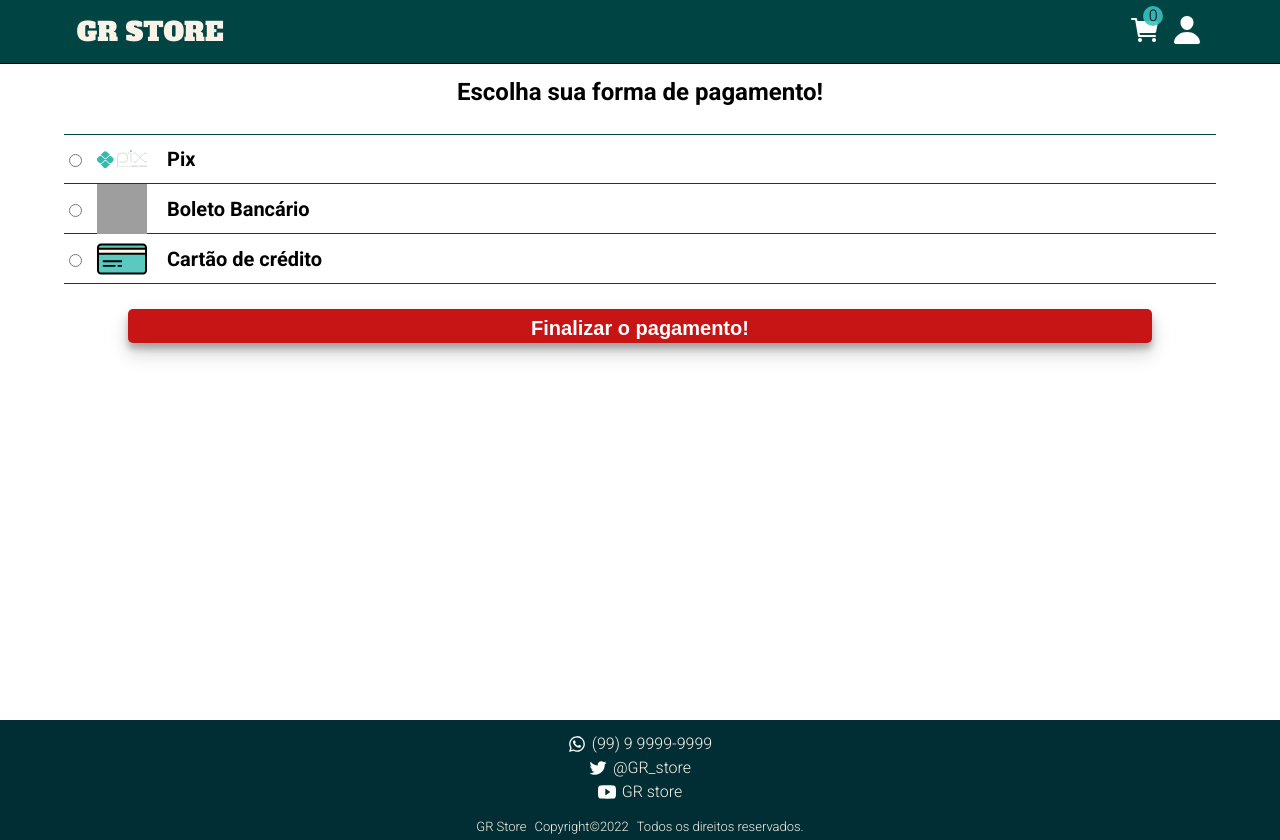
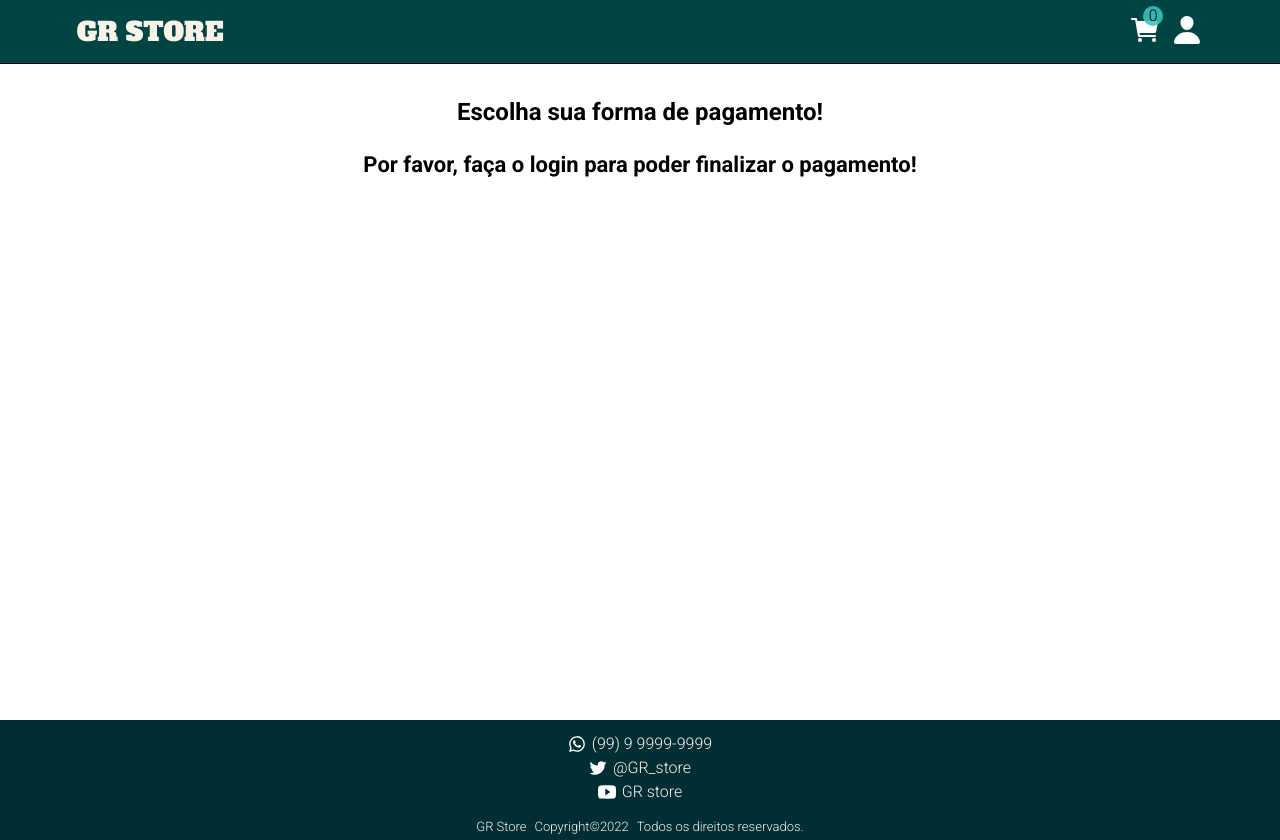
Before and after one commit to GabsRRC/projeto14-front, a React (Vite) app: page /checkout in a window 1280 px wide. Built offline with nearby package versions, Linux system fonts and the light colour scheme; grey boxes are pictures that could not be loaded.

Commit message:
checkout finalizado com post para api e registro no banco de dados

```diff
--- a/src/CheckoutPage/index.jsx
+++ b/src/CheckoutPage/index.jsx
@@ -1,32 +1,64 @@
 import { useContext, useState } from "react";
+import { useNavigate } from "react-router-dom";
 import { Link } from "react-router-dom";
 import styled from "styled-components";
-import CartContext from "../contexts/CartContext.js";
 import pix from "../assets/pix-106.svg";
 import creditCard from "../assets/credit-card.svg";
 import boleto from "../assets/boleto.svg";
+import CartContext from "../contexts/CartContext.js";
 import TokenContext from "../contexts/TokenContext.js";
+import UserContext from "../contexts/UserContext.js";
+import axios from "axios";
+import { useEffect } from "react";
 
 export default function Checkout() {
+  const navigate = useNavigate();
   const { cart, setCart } = useContext(CartContext);
-  const [payment, setPaymant] = useState("");
+  const [payment, setPayment] = useState("");
   const [alertText, setAlertText] = useState("");
-  const {token} = useContext(TokenContext)
+  const { token } = useContext(TokenContext);
+  const { userInfo } = useContext(UserContext);
+  const [userLogged, setUserLogged] = useState(false);
 
-  function choosePaymentMethod(e) {}
-  function payFinish() {
-    if (payment !== "") {
-      console.log("Pagou");
-      console.log(payment);
-      console.log(cart);
-      console.log(token);
+  useEffect(() => {
+    if (token !== "") {
+      setUserLogged(true);
+    }
+  }, []);
 
-      setAlertText("Escolha um método de pagamento para prosseguir!")
+  function payFinish(e) {
+    if (payment === "") {
+      setAlertText("Escolha um método de pagamento para prosseguir!");
+    } else {
+      if (token !== "" && cart.length !== 0 && userLogged === true) {
+        e.preventDefault();
+        setAlertText("");
+        const auth = {
+          headers: {
+            Authorization: `Bearer ${token}`,
+          },
+        };
+
+        const userCheckout = {
+          name: userInfo.name,
+          buyedProducts: cart,
+          paymentMethod: payment,
+        };
+
+        axios.post("http://localhost:5000/checkout", userCheckout, auth);
+        setCart([]);
+        navigate("/");
+      } else {
+        setAlertText("Por favor, faça o login, ou adicione itens ao carrinho!");
       }
     }
+  }
+
   return (
     <CheckoutStyled>
       <h1>Escolha sua forma de pagamento!</h1>
+      {userLogged ? (
+        <>
           <CheckoutMetods>
             <label>
               <input
@@ -34,7 +66,7 @@ export default function Checkout() {
                 className="pagamento"
                 value="pix"
                 name="pagamento"
-            onChange={(e) => setPaymant(e.target.value)}
+                onChange={(e) => setPayment(e.target.value)}
               />
               <img src={pix} />
               Pix
@@ -45,7 +77,7 @@ export default function Checkout() {
                 className="pagamento"
                 value="boleto"
                 name="pagamento"
-            onChange={(e) => setPaymant(e.target.value)}
+                onChange={(e) => setPayment(e.target.value)}
               />
               <img src={boleto} />
               Boleto Bancário
@@ -56,14 +88,20 @@ export default function Checkout() {
                 className="pagamento"
                 value="cartao-de-credito"
                 name="pagamento"
-            onChange={(e) => setPaymant(e.target.value)}
+                onChange={(e) => setPayment(e.target.value)}
               />
               <img src={creditCard} />
               Cartão de crédito
             </label>
           </CheckoutMetods>
+          <button onClick={payFinish}>Finalizar o pagamento!</button>
+        </>
+      ) : (
+        <UserOff>
+          Por favor, faça o login para poder finalizar o pagamento!
+        </UserOff>
+      )}
 
-      <button onClick={payFinish}>Finalizar o pagamento!</button>
       <p>{alertText}</p>
     </CheckoutStyled>
   );
@@ -78,7 +116,7 @@ const CheckoutStyled = styled.div`
   font-family: "roboto";
   text-align: center;
 
-p{
+  p {
     color: red;
     margin-top: 50px;
     font-weight: 700;
@@ -86,6 +124,7 @@ p{
   }
 
   h1 {
+    margin-top: 20px;
     font-size: 24px;
     font-weight: bold;
     margin-bottom: 30px;
@@ -110,7 +149,7 @@ p{
     font-weight: 700;
     box-shadow: rgba(0, 0, 0, 0.19) 0px 10px 20px,
       rgba(0, 0, 0, 0.23) 0px 6px 6px;
-    border:0;
+    border: 0;
 
     :hover {
       background-color: darkgreen;
@@ -151,3 +190,8 @@ const CheckoutMetods = styled.div`
     }
   }
 `;
+const UserOff = styled.div`
+  width: 90%;
+  font-size: 22px;
+  font-weight: bold;
+`;
```
Lines whose indentation alone changed are shown as unchanged.
